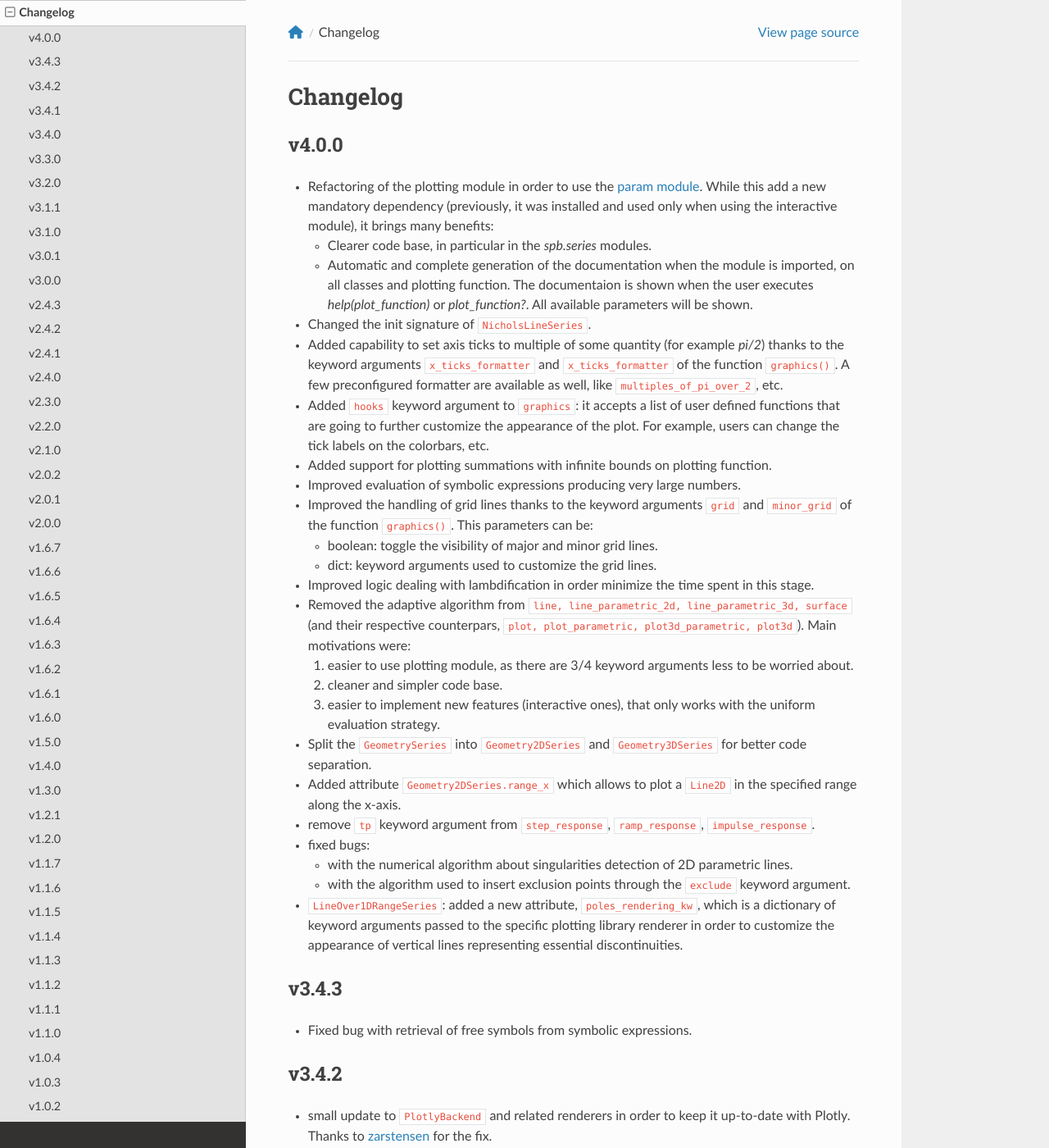
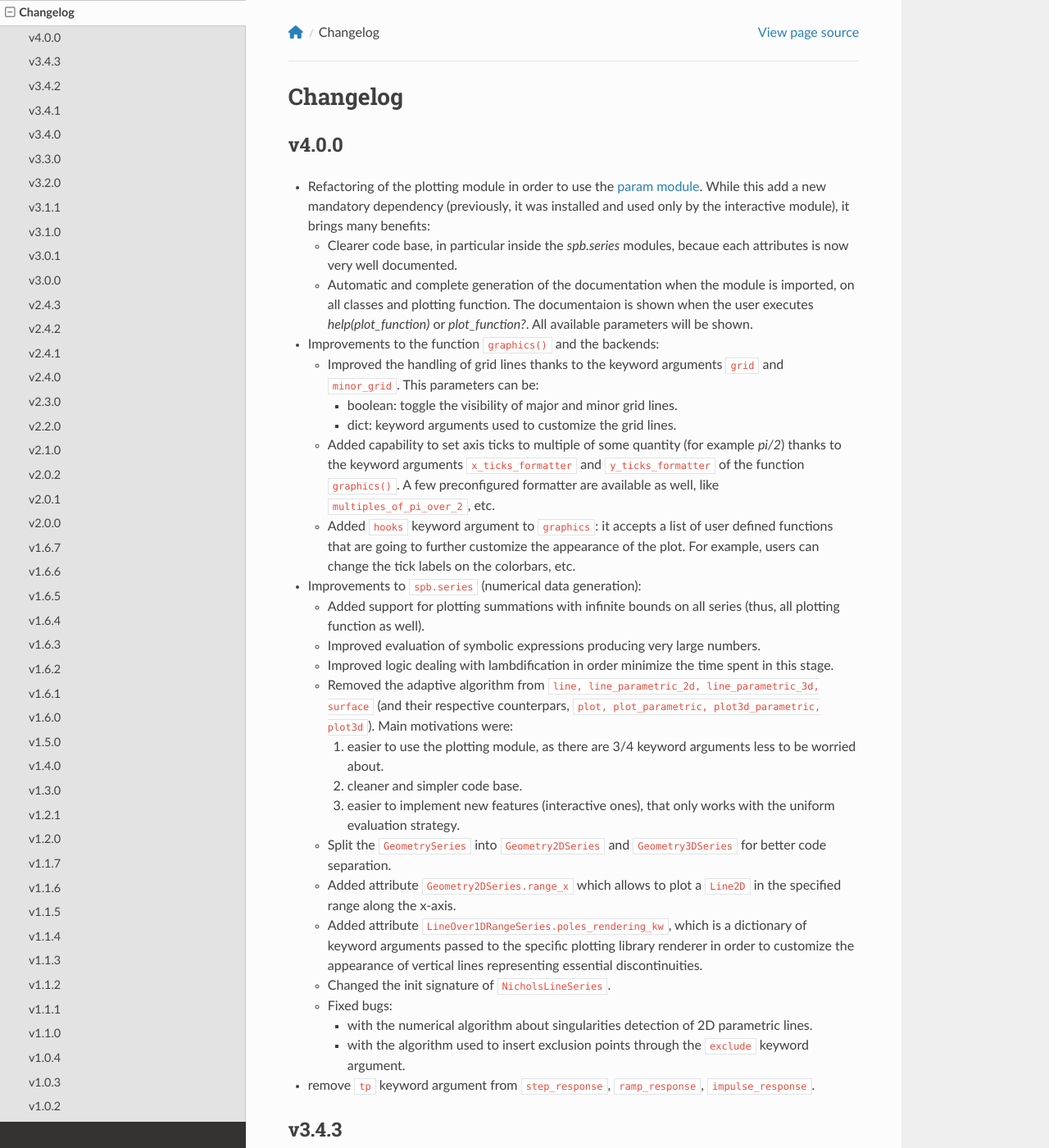
Before and after one commit to Davide-sd/sympy-plot-backends, a Sphinx documentation site: the page built from doc/source/changelog.rst, in a window 1280 px wide and 1400 px high. Shown: the whole window at 82% size. Built offline with Sphinx 7.4.7 and the Read the Docs theme 3.1.0, drawn with Linux system fonts in a browser that asks for light colours; nearby versions of some CDN libraries.

```diff
--- a/doc/source/changelog.rst
+++ b/doc/source/changelog.rst
@@ -8,72 +8,70 @@ v4.0.0
 * Refactoring of the plotting module in order to use the
   `param module <https://param.holoviz.org>`_. While this add a new
   mandatory dependency (previously, it was installed and used only
-  when using the interactive module), it brings many benefits:
+  by the interactive module), it brings many benefits:
 
-  * Clearer code base, in particular in the `spb.series` modules.
+  * Clearer code base, in particular inside the `spb.series` modules, becaue
+    each attributes is now very well documented.
   * Automatic and complete generation of the documentation when the
     module is imported, on all classes and plotting function.
     The documentaion is shown when the user executes
     `help(plot_function)` or `plot_function?`. All available
     parameters will be shown.
 
-* Changed the init signature of ``NicholsLineSeries``.
+* Improvements to the function ``graphics()`` and the backends:
 
-* Added capability to set axis ticks to multiple of some quantity
-  (for example `pi/2`) thanks to the keyword arguments
-  ``x_ticks_formatter`` and ``x_ticks_formatter`` of the function
-  ``graphics()``. A few preconfigured formatter are available as well, like
-  ``multiples_of_pi_over_2``, etc.
+  * Improved the handling of grid lines thanks to the keyword arguments ``grid``
+    and ``minor_grid``. This parameters can be:
 
-* Added ``hooks`` keyword argument to ``graphics``: it accepts a list of user
-  defined functions that are going to further customize the appearance of the
-  plot. For example, users can change the tick labels on the colorbars, etc.
+    * boolean: toggle the visibility of major and minor grid lines.
+    * dict: keyword arguments used to customize the grid lines.
 
-* Added support for plotting summations with infinite bounds on plotting
-  function.
+  * Added capability to set axis ticks to multiple of some quantity
+    (for example `pi/2`) thanks to the keyword arguments
+    ``x_ticks_formatter`` and ``y_ticks_formatter`` of the function
+    ``graphics()``. A few preconfigured formatter are available as well, like
+    ``multiples_of_pi_over_2``, etc.
 
-* Improved evaluation of symbolic expressions producing very large numbers.
+  * Added ``hooks`` keyword argument to ``graphics``: it accepts a list of user
+    defined functions that are going to further customize the appearance of the
+    plot. For example, users can change the tick labels on the colorbars, etc.
 
-* Improved the handling of grid lines thanks to the keyword arguments ``grid``
-  and ``minor_grid`` of the function ``graphics()``. This parameters can be:
+* Improvements to ``spb.series`` (numerical data generation):
 
-  * boolean: toggle the visibility of major and minor grid lines.
-  * dict: keyword arguments used to customize the grid lines.
+  * Added support for plotting summations with infinite bounds on all series
+    (thus, all plotting function as well).
+  * Improved evaluation of symbolic expressions producing very large numbers.
+  * Improved logic dealing with lambdification in order minimize the time
+    spent in this stage.
+  * Removed the adaptive algorithm from
+    ``line, line_parametric_2d, line_parametric_3d, surface`` (and their
+    respective counterpars, ``plot, plot_parametric, plot3d_parametric, plot3d``).
+    Main motivations were:
 
-* Improved logic dealing with lambdification in order minimize the time
-  spent in this stage.
+    1. easier to use the plotting module, as there are 3/4 keyword arguments
+       less to be worried about.
+    2. cleaner and simpler code base.
+    3. easier to implement new features (interactive ones), that only works
+       with the uniform evaluation strategy.
 
-* Removed the adaptive algorithm from
-  ``line, line_parametric_2d, line_parametric_3d, surface`` (and their
-  respective counterpars, ``plot, plot_parametric, plot3d_parametric, plot3d``).
-  Main motivations were:
+  * Split the ``GeometrySeries`` into ``Geometry2DSeries`` and
+    ``Geometry3DSeries`` for better code separation.
+  * Added attribute ``Geometry2DSeries.range_x`` which allows to plot a
+    ``Line2D`` in the specified range along the x-axis.
+  * Added attribute ``LineOver1DRangeSeries.poles_rendering_kw``,
+    which is a dictionary of keyword arguments passed to the specific plotting
+    library renderer in order to customize the appearance of vertical lines
+    representing essential discontinuities.
+  * Changed the init signature of ``NicholsLineSeries``.
+  * Fixed bugs:
 
-  1. easier to use plotting module, as there are 3/4 keyword arguments less
-     to be worried about.
-  2. cleaner and simpler code base.
-  3. easier to implement new features (interactive ones), that only works with
-     the uniform evaluation strategy.
-
-* Split the ``GeometrySeries`` into ``Geometry2DSeries`` and
-  ``Geometry3DSeries`` for better code separation.
-
-* Added attribute ``Geometry2DSeries.range_x`` which allows to plot a
-  ``Line2D`` in the specified range along the x-axis.
+    * with the numerical algorithm about singularities detection of
+      2D parametric lines.
+    * with the algorithm used to insert exclusion points through the
+      ``exclude`` keyword argument.
 
 * remove ``tp`` keyword argument from ``step_response``, ``ramp_response``,
   ``impulse_response``.
-
-* fixed bugs:
-
-  * with the numerical algorithm about singularities detection of
-    2D parametric lines.
-  * with the algorithm used to insert exclusion points through the
-    ``exclude`` keyword argument.
-
-* ``LineOver1DRangeSeries``: added a new attribute, ``poles_rendering_kw``,
-  which is a dictionary of keyword arguments passed to the specific plotting
-  library renderer in order to customize the appearance of vertical lines
-  representing essential discontinuities.
 
 
 v3.4.3
--- a/spb/_version.py
+++ b/spb/_version.py
@@ -1 +1 @@
-__version__ = "3.4.3"
+__version__ = "4.0.0"
```
